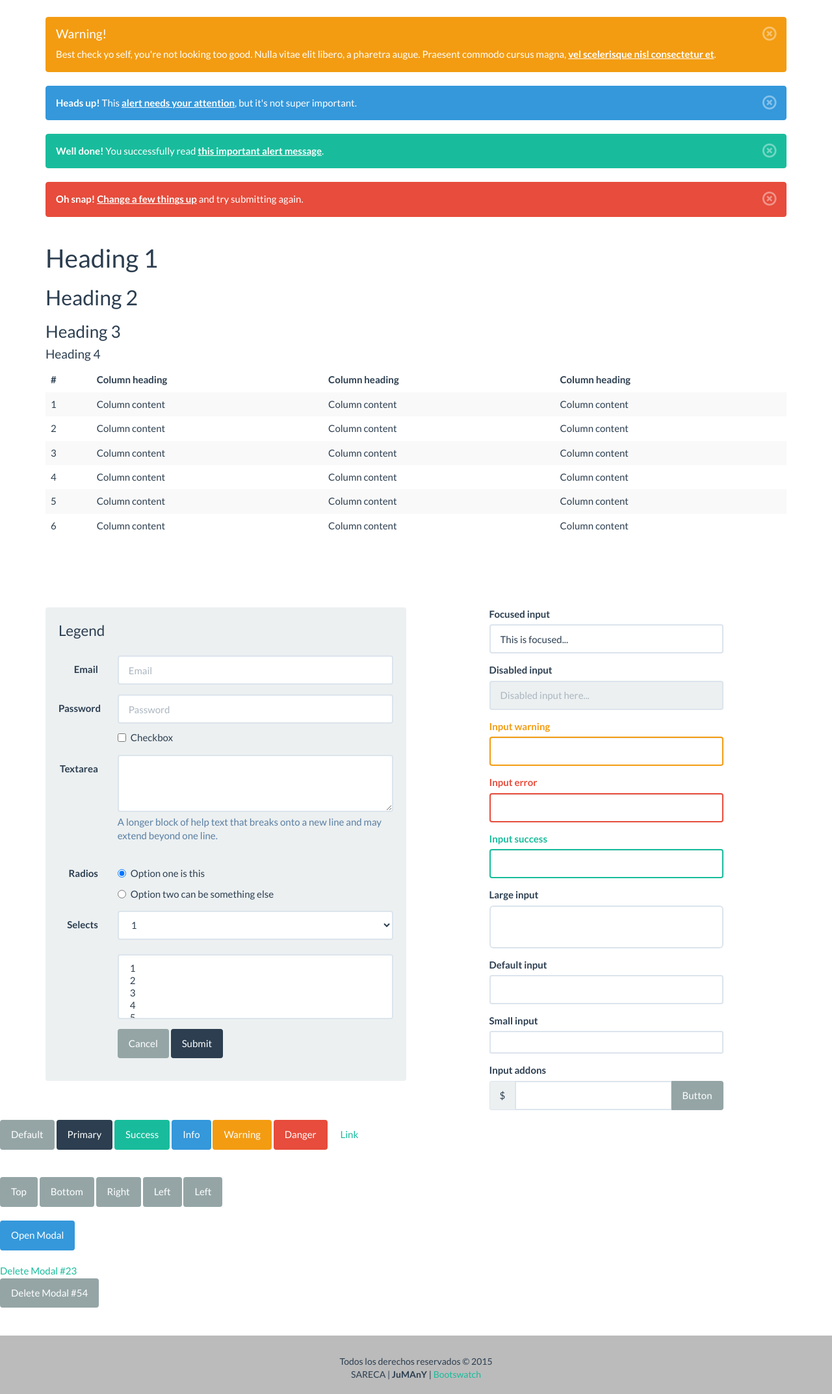
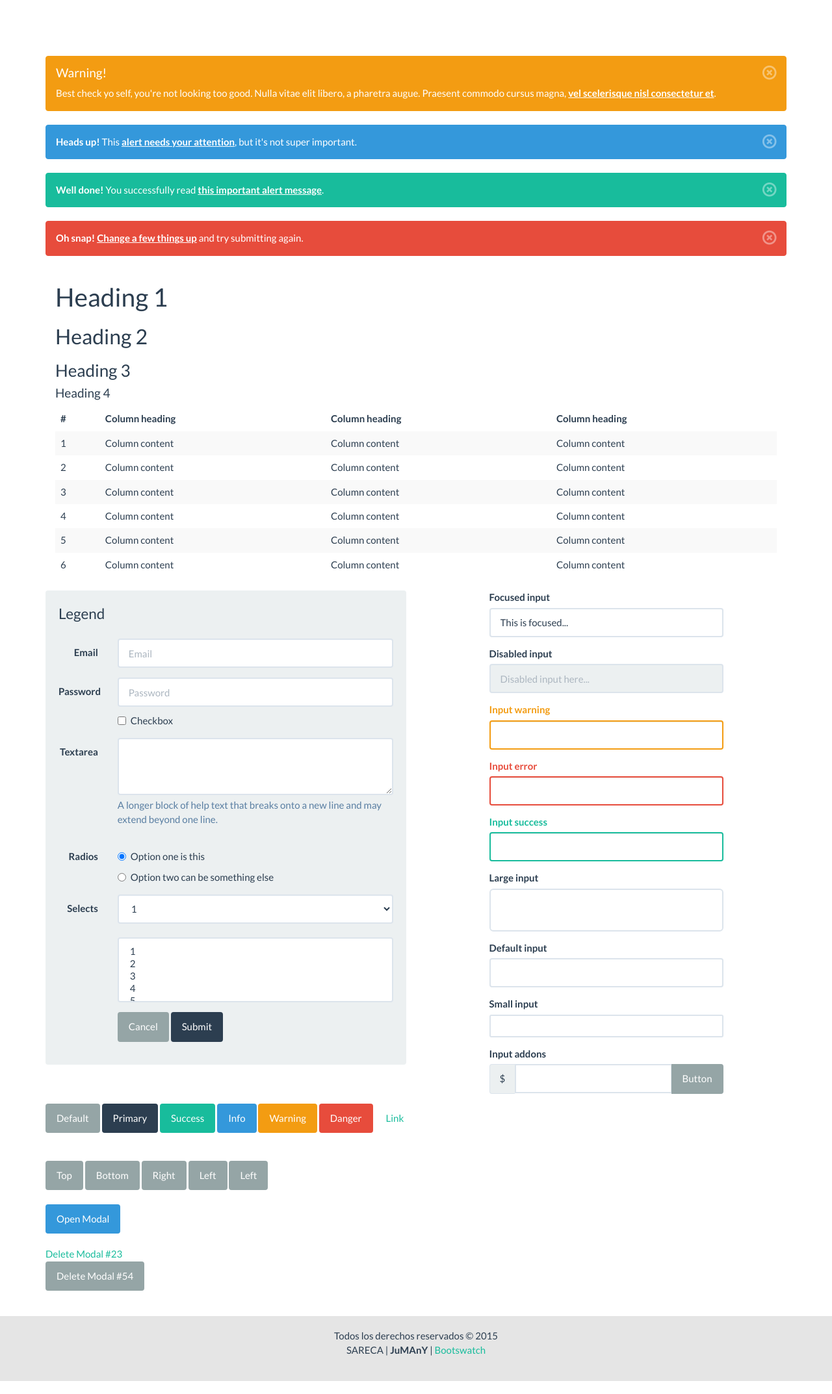
Before and after one commit to alarconjuan753159/plantilla, a PHP site: page /plantilla.html in a window 1280 px wide. Shown: the part 60-2206 px from the top of the page at 65% size. Run offline with PHP 8.4, Linux system fonts and the light colour scheme.

Commit message:
Footer dinamico
se modifico el footer para hacerlo estatico en pantallas de escritorio
pero dinamico en pantallas de moviles

```diff
--- a/css/general.css
+++ b/css/general.css
@@ -1,7 +1,52 @@
-footer{
-	background-color: #BBB;
-	border-top: 10px solid #BBB;
-	font-size: 14px;
-	padding: 20px;
+/* Sticky footer styles
+-------------------------------------------------- */
+
+html,
+body {
+	height: 100%;
+	/* The html and body elements cannot have any padding or margin. */
+}
+
+/* Wrapper for page content to push down footer */
+#wrap {
+	min-height: 100%;
+	height: auto !important;
+	height: 100%;
+	/* Negative indent footer by it's height */
+	margin: 0 auto -104px;
+}
+
+/* Set the fixed height of the footer here */
+#push,
+#footer {
+	height: 100px;
+}
+
+#footer {
 	text-align: center;
+	background-color: #e5e5e5;
 }
+
+/* Lastly, apply responsive CSS fixes as necessary */
+@media (max-width: 767px) {
+	#footer {
+		padding-left: 20px;
+		padding-right: 20px;
+	}
+}
+
+/* Custom page CSS
+-------------------------------------------------- */
+/* Not required for template or sticky footer method. */
+
+#wrap > .container {
+	padding-top: 60px;
+}
+
+.container .credit {
+	margin: 20px 0;
+}
+
+code {
+	font-size: 80%;
+}
--- a/plantilla.html
+++ b/plantilla.html
@@ -11,6 +11,9 @@
 		<link rel="stylesheet" href="css/general.css">
 	</head>
 	<body>
+		<div id="wrap">
+
+
 			<nav class="navbar navbar-default navbar-fixed-top">
 				<div class="container-fluid">
 					<div class="navbar-header">
@@ -101,10 +104,8 @@
 					<button type="button" class="close" data-dismiss="alert"><span class="glyphicon glyphicon-remove-circle"></span></button>
 					<strong>Oh snap!</strong> <a href="#" class="alert-link">Change a few things up</a> and try submitting again.
 				</div>
-			<div class="bs-docs-section">
-				<div class="row">
+
 				<div class="col-lg-12">
-						<div class="bs-component">
 					<h1>Heading 1</h1>
 					<h2>Heading 2</h2>
 					<h3>Heading 3</h3>
@@ -157,9 +158,6 @@
 							</tr>
 						</tbody>
 					</table>
-						</div>
-					</div>
-				</div>
 				</div>
 
 				<br><br><br><br>
@@ -304,7 +302,6 @@
 						</form>
 					</div>
 				</div>
-		</div>
 
 
 
@@ -403,14 +400,20 @@
 			    </button>
 
 			    <br><br><br>
+			</div>
+			<div id="push"></div>
+		</div>
+
+		<div id="footer">
+			<div class="container">
+				<p class="muted credit">
+					Todos los derechos reservados &copy 2015 <br>
+					SARECA | <b>JuMAnY</b> | <a href="https://bootswatch.com/" target="blank">Bootswatch</a>
+				</p>
+			</div>
+		</div>
 
 
-
-
-		<footer>
-			Todos los derechos reservados &copy 2015 <br>
-			SARECA | <b>JuMAnY</b> | <a href="https://bootswatch.com/" target="blank">Bootswatch</a><br>
-		</footer>
 		<script src="js/jquery-1.11.3.min.js"></script>
 		<script src="js/bootstrap.min.js"></script>
 		<script src="js/config.js"></script>
```
Also changed, not shown: alterno.php (+14 -4 lines). Lines whose indentation alone changed are shown as unchanged.
